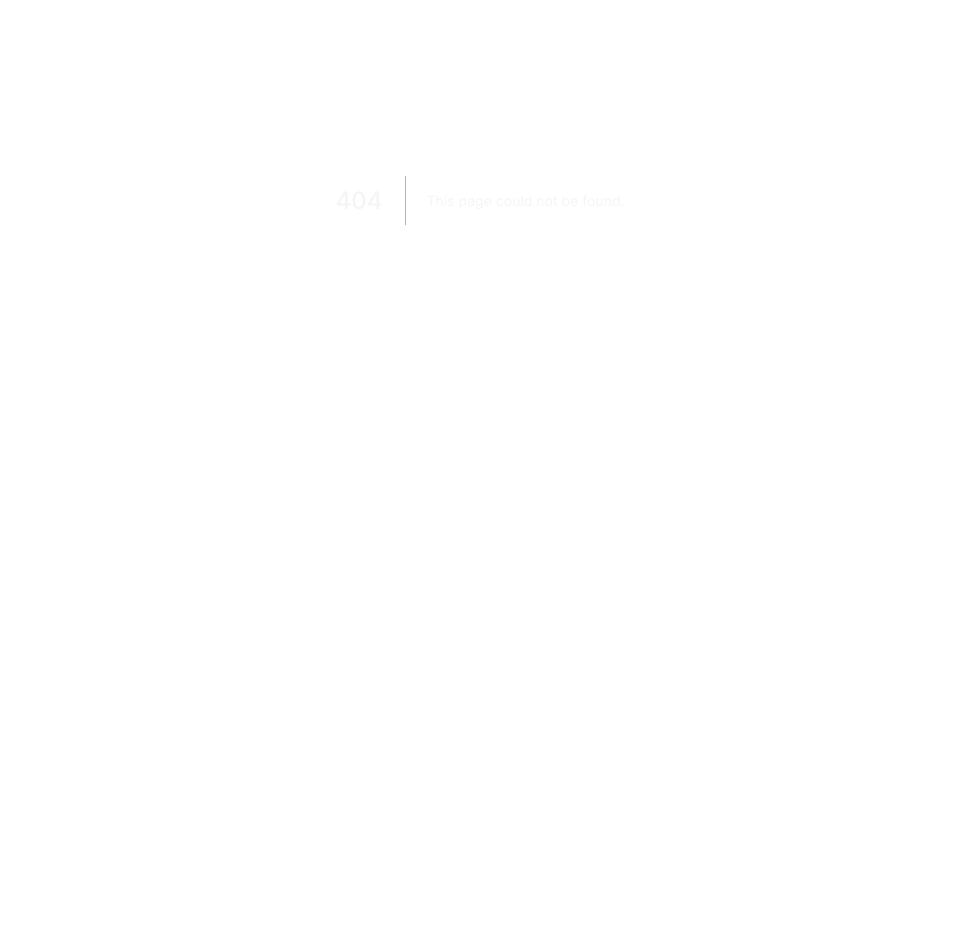
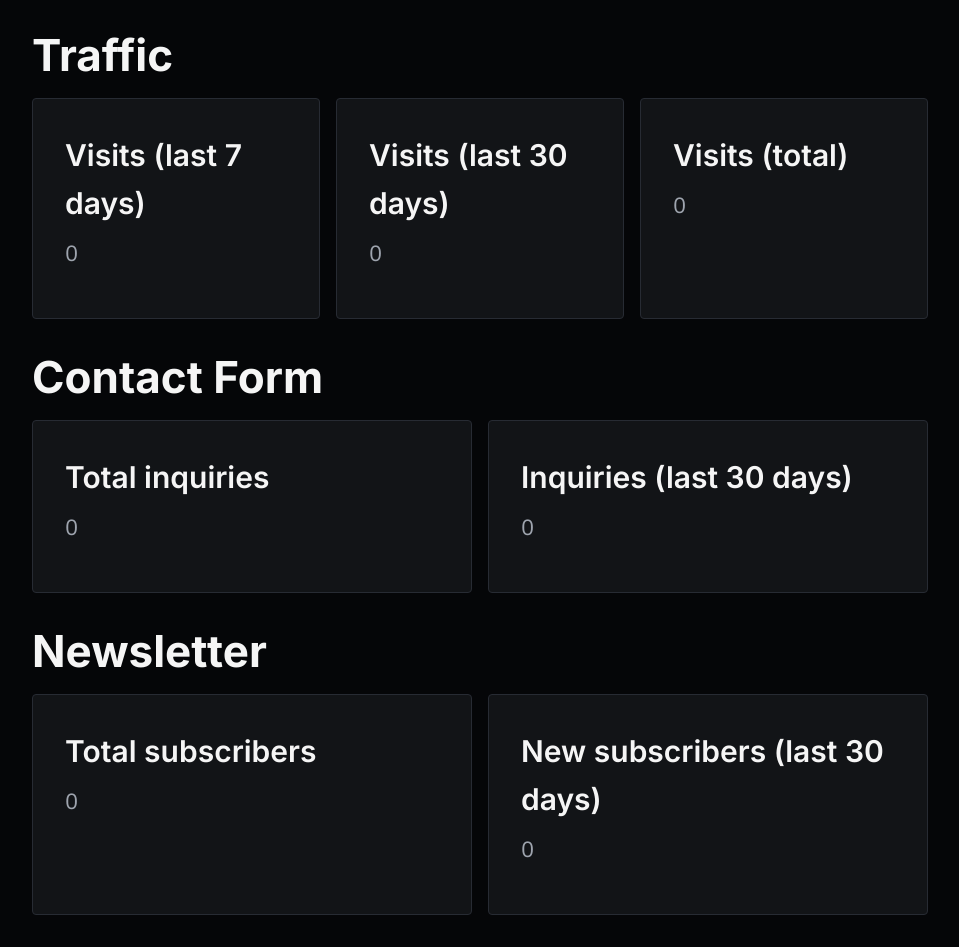
Before and after one commit to MadZen007/therethinktank-org, a Next.js app: page /rethink-admin-insights in a window 1280 px wide. Before the commit this address had no page. Shown: the part 200-1147 px from the top of the page, without its empty margins (160-1119 px from the left). Before the commit the page ends 800 px from the top, so only its background shows below. Built offline with nearby package versions, Linux system fonts and the light colour scheme; no server answers; the database is empty.

Commit message:
Add admin insights dashboard and tracking

```diff
--- a/app/api/contact/route.ts
+++ b/app/api/contact/route.ts
@@ -1,5 +1,6 @@
 import { NextRequest, NextResponse } from 'next/server'
 import { Resend } from 'resend'
+import { ensureSchema, sql } from '@/lib/db'
 
 const resend = new Resend(process.env.RESEND_API_KEY)
 
@@ -24,6 +25,9 @@ export async function POST(request: NextRequest) {
         { status: 400 }
       )
     }
+
+    // Ensure database tables exist
+    await ensureSchema()
 
     // Check if Resend API key is configured
     if (!process.env.RESEND_API_KEY) {
@@ -79,6 +83,12 @@ Submitted at: ${new Date().toLocaleString()}
 
     console.log('Email sent successfully:', data)
 
+    // Store submission for admin analytics
+    await sql`
+      INSERT INTO contact_submissions (name, email, message)
+      VALUES (${name}, ${email}, ${message})
+    `
+
     return NextResponse.json(
       { message: 'Message sent successfully' },
       { status: 200 }
--- a/app/api/newsletter/route.ts
+++ b/app/api/newsletter/route.ts
@@ -1,5 +1,6 @@
 import { NextRequest, NextResponse } from 'next/server'
 import { Resend } from 'resend'
+import { ensureSchema, sql } from '@/lib/db'
 
 const resend = new Resend(process.env.RESEND_API_KEY)
 
@@ -24,6 +25,9 @@ export async function POST(request: NextRequest) {
         { status: 400 }
       )
     }
+
+    // Ensure database tables exist
+    await ensureSchema()
 
     // Check if Resend API key is configured
     if (!process.env.RESEND_API_KEY) {
@@ -71,8 +75,12 @@ Add this email to your newsletter list to ensure they receive weekly updates.
 
     console.log('Newsletter signup notification sent:', data)
 
-    // TODO: In the future, you could also add the email to Resend's Audience
-    // or a database here for automated newsletter sending
+    // Store subscriber for admin analytics (ignore duplicates)
+    await sql`
+      INSERT INTO newsletter_subscribers (email)
+      VALUES (${email})
+      ON CONFLICT (email) DO NOTHING
+    `
 
     return NextResponse.json(
       { message: 'Successfully signed up for newsletter' },
--- /dev/null
+++ b/app/api/track/route.ts
@@ -0,0 +1,28 @@
+import { NextRequest, NextResponse } from 'next/server'
+import { ensureSchema, sql } from '@/lib/db'
+
+export async function POST(request: NextRequest) {
+  try {
+    await ensureSchema()
+
+    const { type, path } = await request.json()
+
+    if (type !== 'page_view') {
+      return NextResponse.json({ error: 'Unsupported event type' }, { status: 400 })
+    }
+
+    if (!path || typeof path !== 'string') {
+      return NextResponse.json({ error: 'Path is required' }, { status: 400 })
+    }
+
+    await sql`
+      INSERT INTO page_views (path)
+      VALUES (${path})
+    `
+
+    return NextResponse.json({ ok: true })
+  } catch (error) {
+    console.error('Error tracking event:', error)
+    return NextResponse.json({ error: 'Internal server error' }, { status: 500 })
+  }
+}
--- a/app/globals.css
+++ b/app/globals.css
@@ -458,6 +458,18 @@ a:hover {
   margin: 0 auto;
 }
 
+/* Simple admin page card styling (used on /rethink-admin-insights) */
+.admin-page .card {
+  background-color: var(--bg-secondary);
+  border: 1px solid var(--border-color);
+  border-radius: 4px;
+  padding: var(--spacing-md);
+}
+
+.admin-page .card h3 {
+  margin-bottom: var(--spacing-xs);
+}
+
 .contact-form {
   margin-top: var(--spacing-md);
 }
--- /dev/null
+++ b/app/rethink-admin-insights/page.tsx
@@ -0,0 +1,98 @@
+import { ensureSchema, sql } from '@/lib/db'
+
+async function getMetrics() {
+  await ensureSchema()
+
+  const [
+    visits7d,
+    visits30d,
+    visitsTotal,
+    contactsTotal,
+    contacts30d,
+    newsletterTotal,
+    newsletter30d,
+  ] = await Promise.all([
+    sql`SELECT COUNT(*)::int AS count FROM page_views WHERE created_at >= NOW() - INTERVAL '7 days'`,
+    sql`SELECT COUNT(*)::int AS count FROM page_views WHERE created_at >= NOW() - INTERVAL '30 days'`,
+    sql`SELECT COUNT(*)::int AS count FROM page_views`,
+    sql`SELECT COUNT(*)::int AS count FROM contact_submissions`,
+    sql`SELECT COUNT(*)::int AS count FROM contact_submissions WHERE created_at >= NOW() - INTERVAL '30 days'`,
+    sql`SELECT COUNT(*)::int AS count FROM newsletter_subscribers`,
+    sql`SELECT COUNT(*)::int AS count FROM newsletter_subscribers WHERE created_at >= NOW() - INTERVAL '30 days'`,
+  ])
+
+  return {
+    visits: {
+      last7Days: visits7d.rows[0]?.count ?? 0,
+      last30Days: visits30d.rows[0]?.count ?? 0,
+      total: visitsTotal.rows[0]?.count ?? 0,
+    },
+    contacts: {
+      total: contactsTotal.rows[0]?.count ?? 0,
+      last30Days: contacts30d.rows[0]?.count ?? 0,
+    },
+    newsletter: {
+      total: newsletterTotal.rows[0]?.count ?? 0,
+      last30Days: newsletter30d.rows[0]?.count ?? 0,
+    },
+  }
+}
+
+export default async function AdminInsightsPage() {
+  const metrics = await getMetrics()
+
+  return (
+    <main className="admin-page" style={{ padding: '2rem', maxWidth: '960px', margin: '0 auto' }}>
+      <h1 style={{ marginBottom: '1.5rem' }}>RethinkTank Admin Insights</h1>
+      <p style={{ marginBottom: '2rem', color: '#9EA4AE' }}>
+        Private dashboard for your eyes only. Bookmark this URL instead of linking it anywhere public.
+      </p>
+
+      <section style={{ marginBottom: '2rem' }}>
+        <h2>Traffic</h2>
+        <div style={{ display: 'grid', gridTemplateColumns: 'repeat(auto-fit, minmax(220px, 1fr))', gap: '1rem', marginTop: '1rem' }}>
+          <div className="card">
+            <h3>Visits (last 7 days)</h3>
+            <p>{metrics.visits.last7Days}</p>
+          </div>
+          <div className="card">
+            <h3>Visits (last 30 days)</h3>
+            <p>{metrics.visits.last30Days}</p>
+          </div>
+          <div className="card">
+            <h3>Visits (total)</h3>
+            <p>{metrics.visits.total}</p>
+          </div>
+        </div>
+      </section>
+
+      <section style={{ marginBottom: '2rem' }}>
+        <h2>Contact Form</h2>
+        <div style={{ display: 'grid', gridTemplateColumns: 'repeat(auto-fit, minmax(220px, 1fr))', gap: '1rem', marginTop: '1rem' }}>
+          <div className="card">
+            <h3>Total inquiries</h3>
+            <p>{metrics.contacts.total}</p>
+          </div>
+          <div className="card">
+            <h3>Inquiries (last 30 days)</h3>
+            <p>{metrics.contacts.last30Days}</p>
+          </div>
+        </div>
+      </section>
+
+      <section>
+        <h2>Newsletter</h2>
+        <div style={{ display: 'grid', gridTemplateColumns: 'repeat(auto-fit, minmax(220px, 1fr))', gap: '1rem', marginTop: '1rem' }}>
+          <div className="card">
+            <h3>Total subscribers</h3>
+            <p>{metrics.newsletter.total}</p>
+          </div>
+          <div className="card">
+            <h3>New subscribers (last 30 days)</h3>
+            <p>{metrics.newsletter.last30Days}</p>
+          </div>
+        </div>
+      </section>
+    </main>
+  )
+}
--- /dev/null
+++ b/lib/db.ts
@@ -0,0 +1,32 @@
+import { sql } from '@vercel/postgres'
+
+// Ensure tables exist. Called from API routes and admin page.
+export async function ensureSchema() {
+  await sql`
+    CREATE TABLE IF NOT EXISTS contact_submissions (
+      id SERIAL PRIMARY KEY,
+      name TEXT NOT NULL,
+      email TEXT NOT NULL,
+      message TEXT NOT NULL,
+      created_at TIMESTAMPTZ NOT NULL DEFAULT NOW()
+    );
+  `
+
+  await sql`
+    CREATE TABLE IF NOT EXISTS newsletter_subscribers (
+      id SERIAL PRIMARY KEY,
+      email TEXT UNIQUE NOT NULL,
+      created_at TIMESTAMPTZ NOT NULL DEFAULT NOW()
+    );
+  `
+
+  await sql`
+    CREATE TABLE IF NOT EXISTS page_views (
+      id SERIAL PRIMARY KEY,
+      path TEXT NOT NULL,
+      created_at TIMESTAMPTZ NOT NULL DEFAULT NOW()
+    );
+  `
+}
+
+export { sql }
--- a/package.json
+++ b/package.json
@@ -9,6 +9,7 @@
     "lint": "next lint"
   },
   "dependencies": {
+    "@vercel/postgres": "^0.10.0",
     "next": "^14.2.35",
     "react": "^18.3.1",
     "react-dom": "^18.3.1",
```
Also changed, not shown: app/page.tsx (+13 -0 lines), 1 other file (tests, documents, lock files or other folders).
